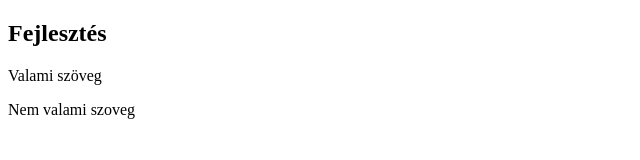
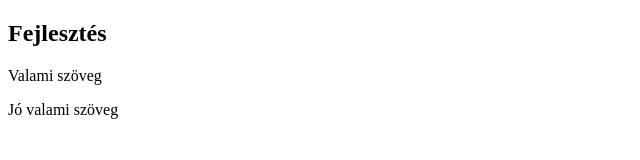
Before and after one commit to SarkadiKristof/gyak-10.d, a plain HTML site: page index.html in a window 1280 px wide. Shown: the full height of the page, 0-640 px from the left. Drawn offline with Linux system fonts and the light colour scheme.

Commit message:
Index feltöltés 2022. III. 08. 2

```diff
--- a/index.html
+++ b/index.html
@@ -4,11 +4,11 @@
     <meta charset="UTF-8">
     <meta http-equiv="X-UA-Compatible" content="IE=edge">
     <meta name="viewport" content="width=device-width, initial-scale=1.0">
-    <title>Document</title>
+    <title>Gyakorlás</title>
 </head>
 <body>
     <h2>Fejlesztés</h2>
     <p>Valami szöveg</p>
-    <p>Nem valami szoveg</p>
+    <p>Jó valami szöveg</p>
 </body>
 </html>
```
